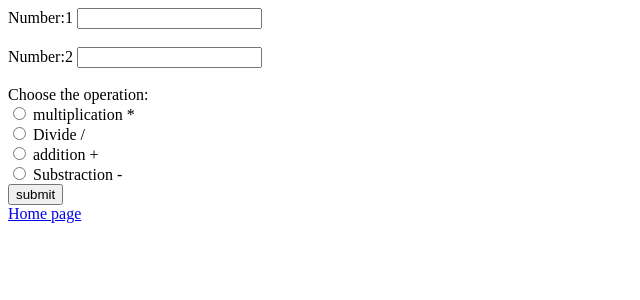
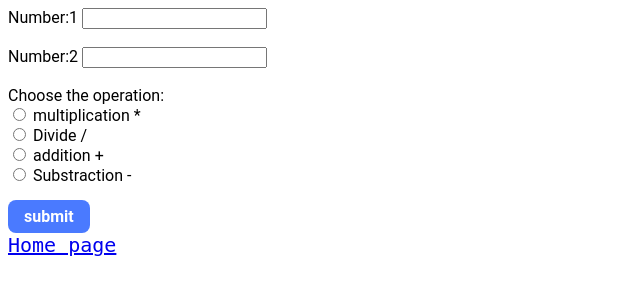
Before and after one commit to Akooni/get_post-php, a PHP site: page /calc.php in a window 1280 px wide. Shown: the top 300 px of the page, without its empty margins (0-640 px from the left). Run offline with PHP 8.4, Linux system fonts and the light colour scheme; data that the repository does not hold is empty.

Commit message:
style for all font/btns

```diff
--- a/birthday.php
+++ b/birthday.php
@@ -4,6 +4,9 @@
     <meta charset="UTF-8">
     <meta name="viewport" content="width=device-width, initial-scale=1.0">
     <title>When is your birthday ?</title>
+    <link rel="stylesheet" href="css/style.css">
+    <link href="https://fonts.googleapis.com/css2?family=Roboto:wght@300;400;500;700&display=swap" rel="stylesheet">
+
 </head>
 <body>
     <form method = "post" action="birthday.php">
--- a/calc.php
+++ b/calc.php
@@ -4,6 +4,7 @@
     <meta charset="UTF-8">
     <meta name="viewport" content="width=device-width, initial-scale=1.0">
     <title>Simple Calculator</title>
+    <link rel="stylesheet" href="css/style.css">
 </head>
 <body>
     <form method="post" action="calc.php">
@@ -15,12 +16,26 @@
 
         <br><br>
         <label for="number">Choose the operation:</label><br>
+
+        <label class="radio-option">
         <input type = "radio"  name ="oper" value="mul"> multiplication * <br>
+        </label>
+
+        <label class="radio-option">
         <input type = "radio"  name ="oper" value="div"> Divide / <br>
+        </label>
+
+        <label class="radio-option">
         <input type = "radio"  name ="oper" value="add"> addition + <br>
+        </label>
+
+        <label class="radio-option">
         <input type = "radio"  name ="oper" value="sub"> Substraction - <br>
+        </label>
+
+        <label class="radio-option">
         <input type = "submit" value="submit">
-
+        </label>
 
 
 
--- a/css/style.css
+++ b/css/style.css
@@ -0,0 +1,26 @@
+.home a{
+    font-size: 20px;
+    font-family: monospace;
+}
+
+a ,p{
+    font-size: 20px;
+    font-family: monospace;
+}
+
+label , .radio-option{
+    font-family:Roboto,sans-serif;
+}
+
+input[type="submit"] {
+    margin-top: 15px;
+    font-family: "Roboto", sans-serif;
+    font-size: 16px;
+    font-weight: 600;
+    padding: 7px 16px;
+    background-color: #4a7aff;
+    color: white;
+    border: none;
+    border-radius: 8px;
+    cursor: pointer;
+}
--- a/even_odd.php
+++ b/even_odd.php
@@ -4,6 +4,7 @@
     <meta charset="UTF-8">
     <meta name="viewport" content="width=device-width, initial-scale=1.0">
     <title>Even or Odd</title>
+    <link rel="stylesheet" href="css/style.css">
 </head>
 <body>
     <form method="post" action="even_odd.php">
--- a/grade.php
+++ b/grade.php
@@ -4,6 +4,7 @@
     <meta charset="UTF-8">
     <meta name="viewport" content="width=device-width, initial-scale=1.0">
     <title>Grade Calculator</title>
+    <link rel="stylesheet" href="css/style.css">
 </head>
 <body>
     <form method="post" action="grade.php">
--- a/index.php
+++ b/index.php
@@ -4,6 +4,7 @@
     <meta charset="UTF-8">
     <meta name="viewport" content="width=device-width, initial-scale=1.0">
     <title>Main page</title>
+    <link rel="stylesheet" href="css/style.css">
 </head>
 <body>
     <div class="home">
--- a/login.php
+++ b/login.php
@@ -4,6 +4,7 @@
     <meta charset="UTF-8">
     <meta name="viewport" content="width=device-width, initial-scale=1.0">
     <title>Login Form</title>
+    <link rel="stylesheet" href="css/style.css">
 </head>
 <body>
     <p><strong>Hint#</strong> use admin/1234</p>
```
